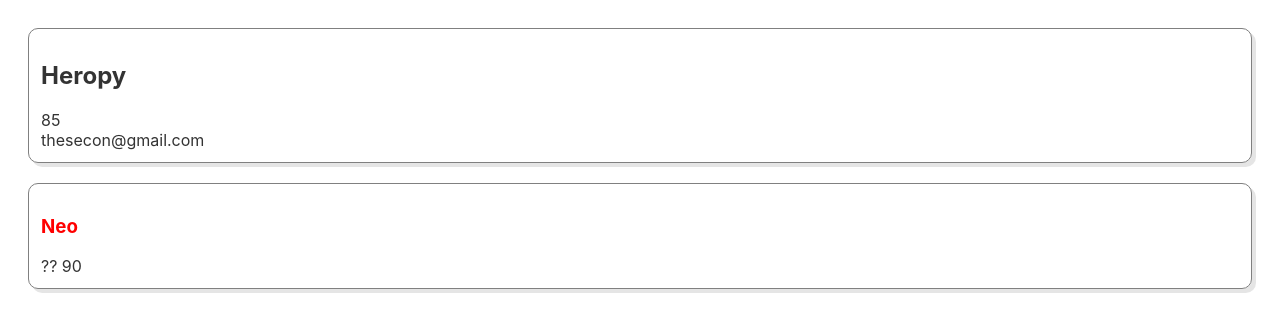
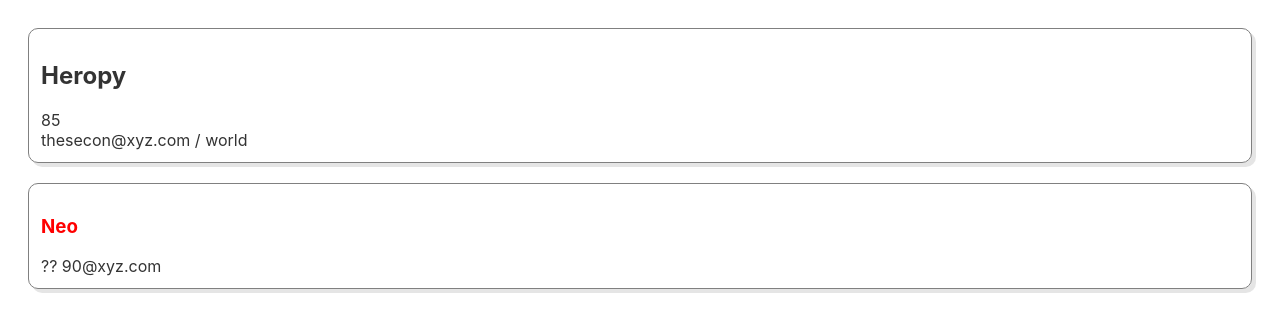
Before and after one commit to seongholim-11/all_svelte_practice, a Svelte app in the folder svelte-app/: page / in a window 1280 px wide. Shown: the top 332 px of the page. Built offline with nearby package versions, Linux system fonts and the light colour scheme.

Commit message:
범위를 가지는 슬롯(Props) 1

```diff
--- a/svelte-app/src/App.svelte
+++ b/svelte-app/src/App.svelte
@@ -5,10 +5,10 @@
 <Card>
     <div slot="age">85</div>
     <h2 slot="name">Heropy</h2>
-    <div slot="email">thesecon@gmail.com</div>
+    <div slot="email" let:domain let:hello>thesecon{domain} / {hello}</div>
 </Card>
 <Card>
-    <span slot="email">90</span>
+    <span slot="email" let:domain>90{domain}</span>
     <h3 slot="name">Neo</h3>
 </Card>
 
--- a/svelte-app/src/Card.svelte
+++ b/svelte-app/src/Card.svelte
@@ -1,7 +1,11 @@
+<script>
+    let domain = '@xyz.com'
+</script>
+
 <div class="card">
     <slot name="name">!!</slot>
     <slot name="age">??</slot>
-    <slot name="email">&&</slot>
+    <slot name="email" {domain} hello='world'>&&</slot>
 </div>
 
 <style>
```
